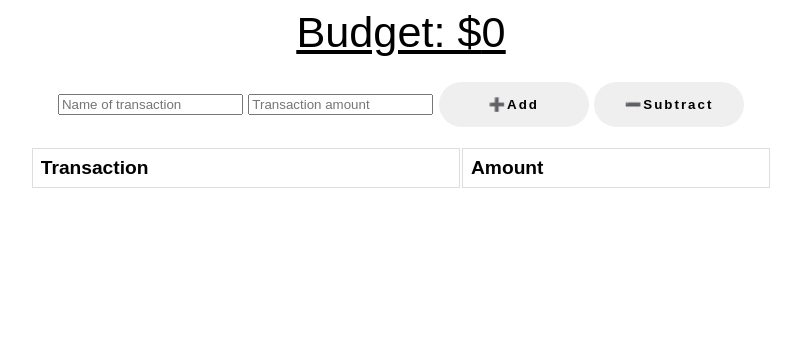
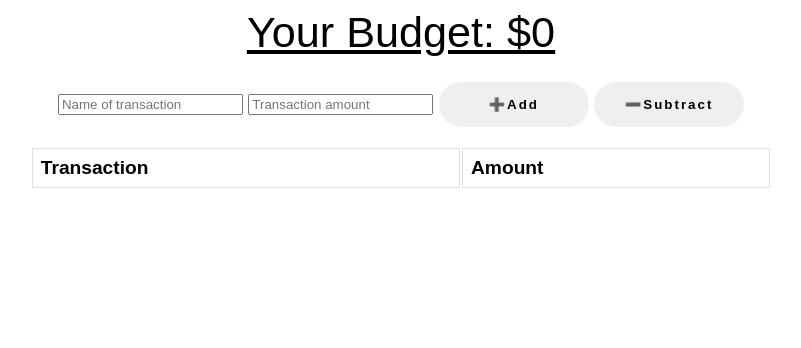
Before and after one commit to KeithMurph/budgetTrackerPWA, a website: page public/index.html in a window 1280 px wide. Shown: the whole page, without its empty margins (239-1040 px from the left). Drawn offline with nearby package versions, Linux system fonts and the light colour scheme; no server answers.

Commit message:
updating

```diff
--- a/public/index.html
+++ b/public/index.html
@@ -17,7 +17,7 @@
 <body>
   <div class="wrapper">
     <div class="total">
-      <div class="total">Budget: $<span id="total">0</span></div>
+      <div class="total">Your Budget: $<span id="total">0</span></div>
     </div>
 
     <div class="form">
--- a/public/styles.css
+++ b/public/styles.css
@@ -1,6 +1,4 @@
-html {
 
-}
 body {
   font-size: 120%;
   font-family: Arial;
```
